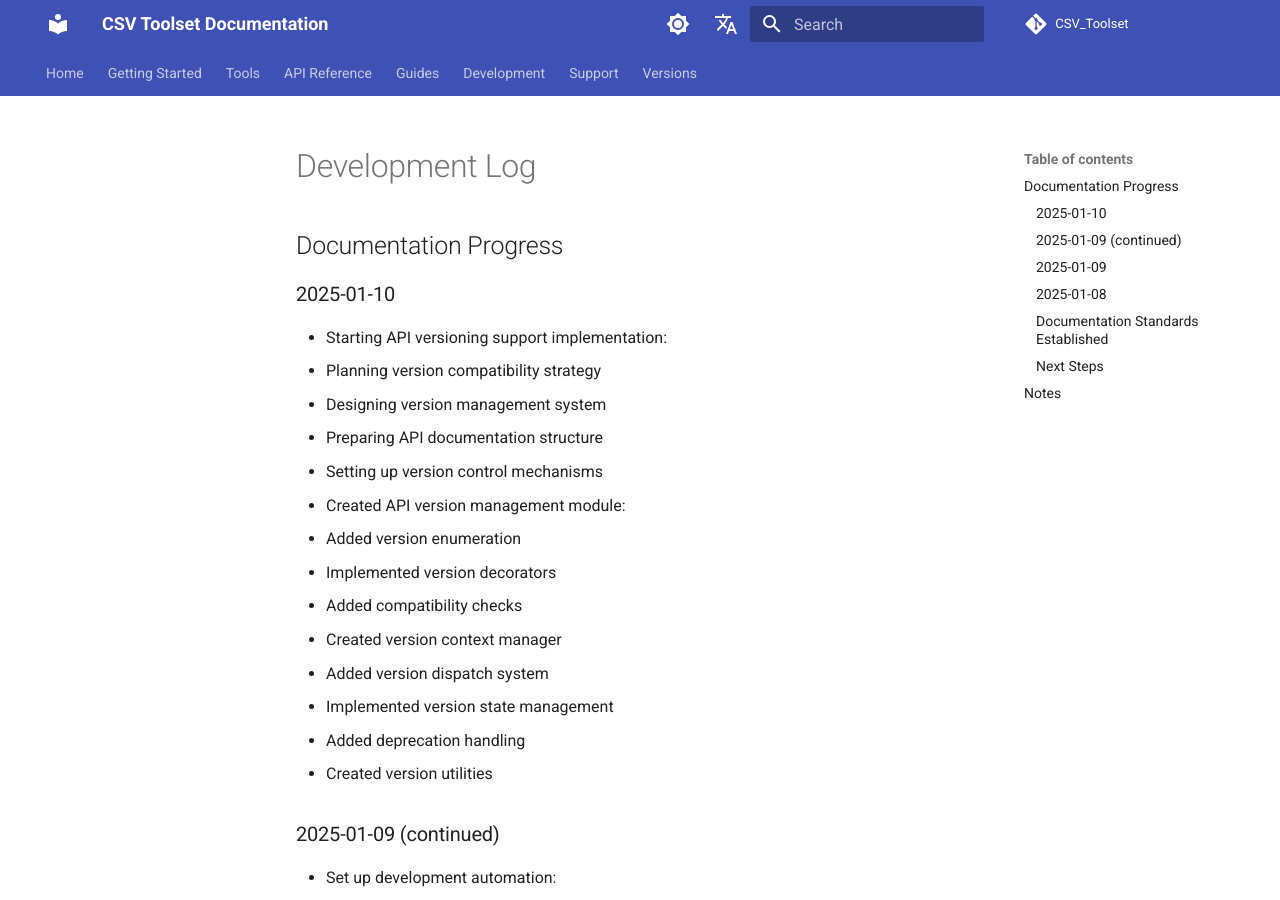
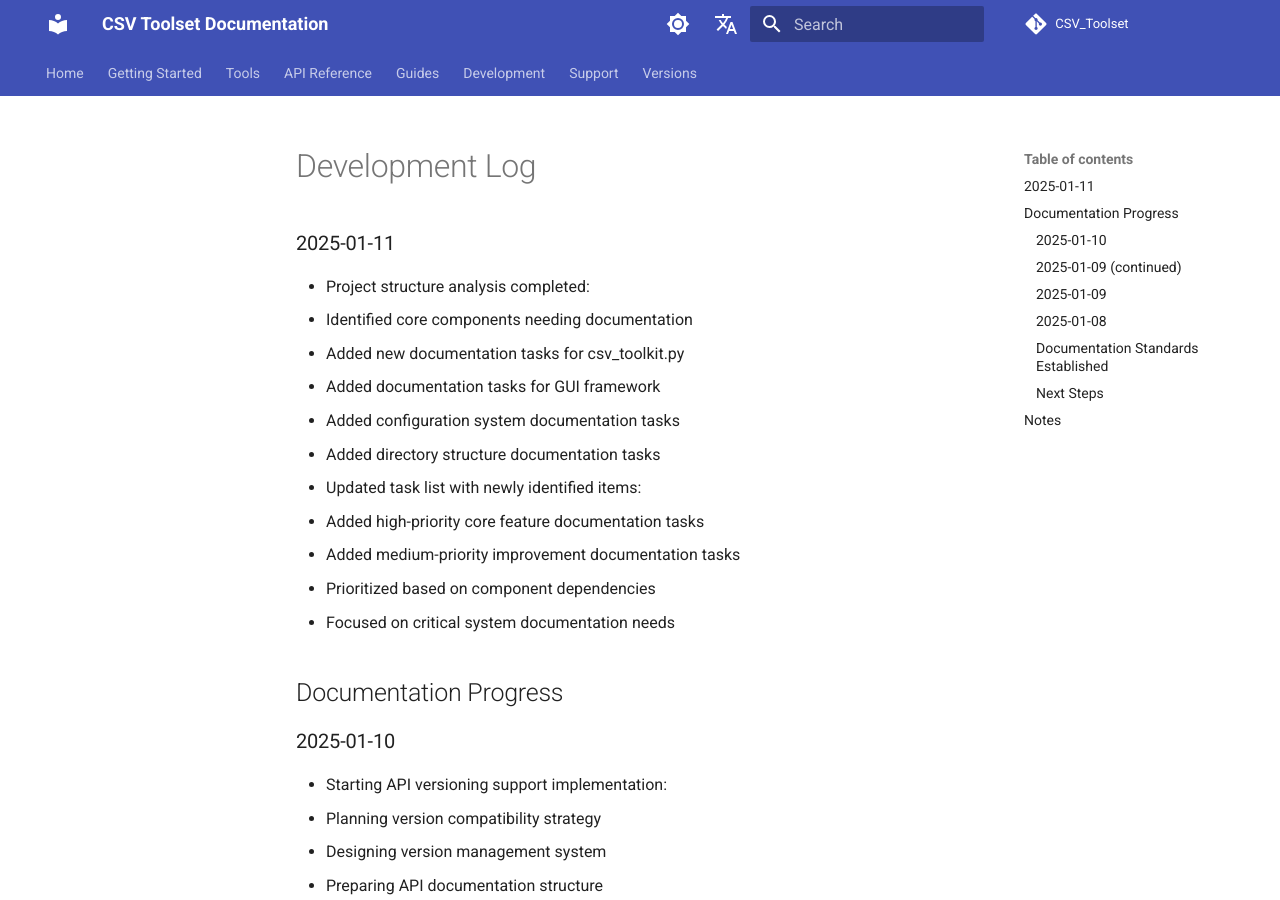
Before and after one commit to rfd62794/CSV_Toolset, an MkDocs documentation site: the page built from docs/DEVLOG.md, in a window 1280 px wide and 900 px high. Built offline with MkDocs 1.6.1 and Material for MkDocs 9.7.7, drawn with Linux system fonts in a browser that asks for light colours; comment, search, counter and statistics services are not loaded; the version menu is left out.

Commit message:
Enhance documentation tasks and project structure analysis
- Added new documentation tasks for core components, including csv_toolkit.py, GUI framework, configuration system, and directory structure.
- Updated the task list to prioritize high and medium-priority documentation needs based on component dependencies.
- Improved the CHANGELOG.md to reflect the addition of documentation tasks and project infrastructure improvements.

These changes aim to strengthen documentation efforts and ensure clarity in project structure and component dependencies.

```diff
--- a/docs/DEVLOG.md
+++ b/docs/DEVLOG.md
@@ -1,4 +1,17 @@
 # Development Log
+
+### 2025-01-11
+- Project structure analysis completed:
+  - Identified core components needing documentation
+  - Added new documentation tasks for csv_toolkit.py
+  - Added documentation tasks for GUI framework
+  - Added configuration system documentation tasks
+  - Added directory structure documentation tasks
+- Updated task list with newly identified items:
+  - Added high-priority core feature documentation tasks
+  - Added medium-priority improvement documentation tasks
+  - Prioritized based on component dependencies
+  - Focused on critical system documentation needs
 
 ## Documentation Progress
 
```
Also changed, not shown: CHANGELOG.md (+5 -0 lines), docs/TASKLIST.md (+10 -0 lines).
